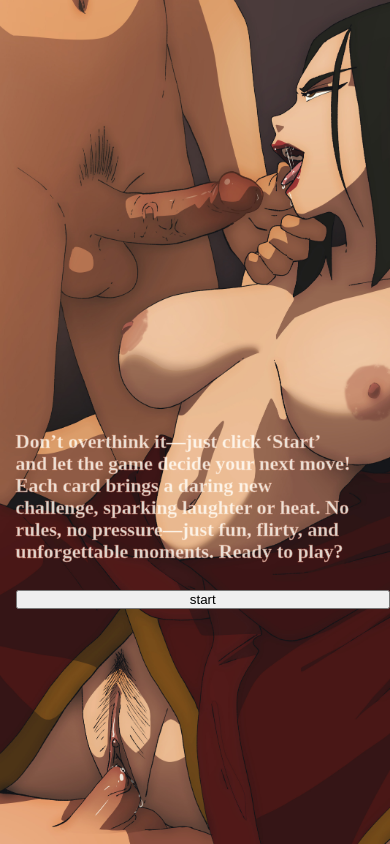
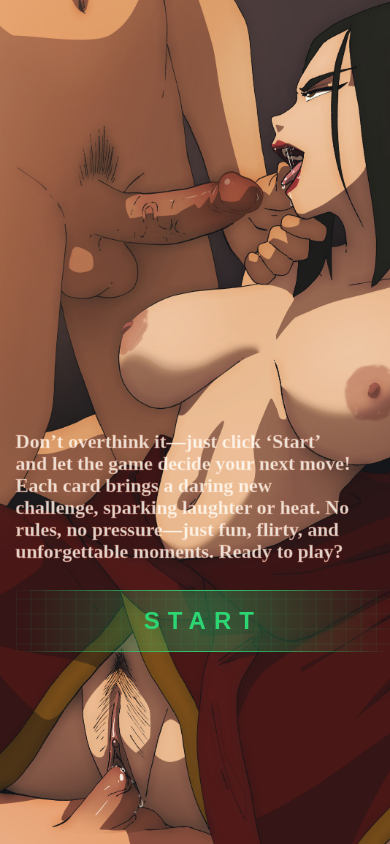
Before and after one commit to arunn-012/adult-card-games, a plain HTML site: page index.html in a window 390 px wide. Drawn offline with nearby package versions, Linux system fonts and the light colour scheme.

Commit message:
Update frontstyle.css

```diff
--- a/frontstyle.css
+++ b/frontstyle.css
@@ -45,16 +45,54 @@ html, body {
     /* padding: 2vw; */
     -webkit-text-stroke: 0.4px #884232;
 }
-.left a{
-    margin-top: 3vw;
-    width: fit-content;
-    font-size: 1.4vw;
-    border-radius: 12px;
-    border: 1px solid #884232;
-    background-color: #dfb083;
-    padding: .2em 2em;
-    text-decoration: none;
-    color: antiquewhite;
+.left .button {
+  --main-color: rgb(46, 213, 115);
+  --main-bg-color: rgba(46, 213, 116, 0.36);
+  --pattern-color: rgba(46, 213, 116, 0.073);
+
+  /* change this rotation value */
+  filter: hue-rotate(0deg);
+
+  cursor: pointer;
+  text-transform: uppercase;
+  letter-spacing: 0.5rem;
+  background: radial-gradient(
+      circle,
+      var(--main-bg-color) 0%,
+      rgba(0, 0, 0, 0) 95%
+    ),
+    linear-gradient(var(--pattern-color) 1px, transparent 1px),
+    linear-gradient(to right, var(--pattern-color) 1px, transparent 1px);
+  background-size:
+    cover,
+    15px 15px,
+    15px 15px;
+  background-position:
+    center center,
+    center center,
+    center center;
+  border-image: radial-gradient(
+      circle,
+      var(--main-color) 0%,
+      rgba(0, 0, 0, 0) 100%
+    )
+    1;
+  border-width: 1px 0 1px 0;
+  color: var(--main-color);
+  padding: 1rem 3rem;
+  font-weight: 700;
+  font-size: 1.5rem;
+  transition: background-size 0.2s ease-in-out;
+}
+
+.button:hover {
+  background-size:
+    cover,
+    10px 10px,
+    10px 10px;
+}
+.button:active {
+  filter: hue-rotate(250deg);
 }
 @media (max-width : 600px) {
     .container{
@@ -97,15 +135,53 @@ bottom: 0px;
     /* padding: 2vw; */
     -webkit-text-stroke: 0.4px #884232;
 }
-.left a{
-    margin-top: 5vw;
-    width: fit-content;
-    font-size: 5vw;
-    border-radius: 12px;
-    border: 1px solid #884232;
-    background-color: #dfb083;
-    padding: .4em 3em;
-    text-decoration: none;
-    color: antiquewhite;
+.left .button {
+  --main-color: rgb(46, 213, 115);
+  --main-bg-color: rgba(46, 213, 116, 0.36);
+  --pattern-color: rgba(46, 213, 116, 0.073);
+
+  /* change this rotation value */
+  filter: hue-rotate(0deg);
+
+  cursor: pointer;
+  text-transform: uppercase;
+  letter-spacing: 0.5rem;
+  background: radial-gradient(
+      circle,
+      var(--main-bg-color) 0%,
+      rgba(0, 0, 0, 0) 95%
+    ),
+    linear-gradient(var(--pattern-color) 1px, transparent 1px),
+    linear-gradient(to right, var(--pattern-color) 1px, transparent 1px);
+  background-size:
+    cover,
+    15px 15px,
+    15px 15px;
+  background-position:
+    center center,
+    center center,
+    center center;
+  border-image: radial-gradient(
+      circle,
+      var(--main-color) 0%,
+      rgba(0, 0, 0, 0) 100%
+    )
+    1;
+  border-width: 1px 0 1px 0;
+  color: var(--main-color);
+  padding: 1rem 3rem;
+  font-weight: 700;
+  font-size: 1.5rem;
+  transition: background-size 0.2s ease-in-out;
+}
+
+.button:hover {
+  background-size:
+    cover,
+    10px 10px,
+    10px 10px;
+}
+.button:active {
+  filter: hue-rotate(250deg);
 }
 }
```
